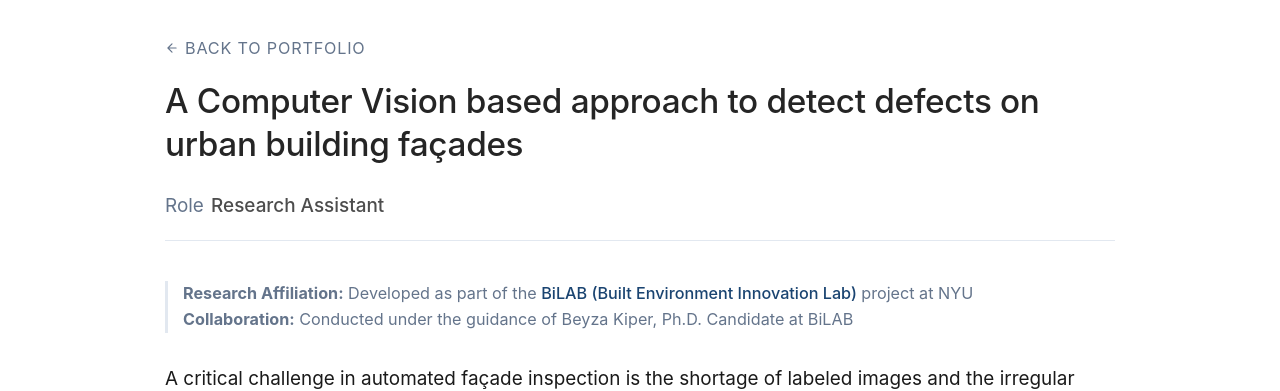
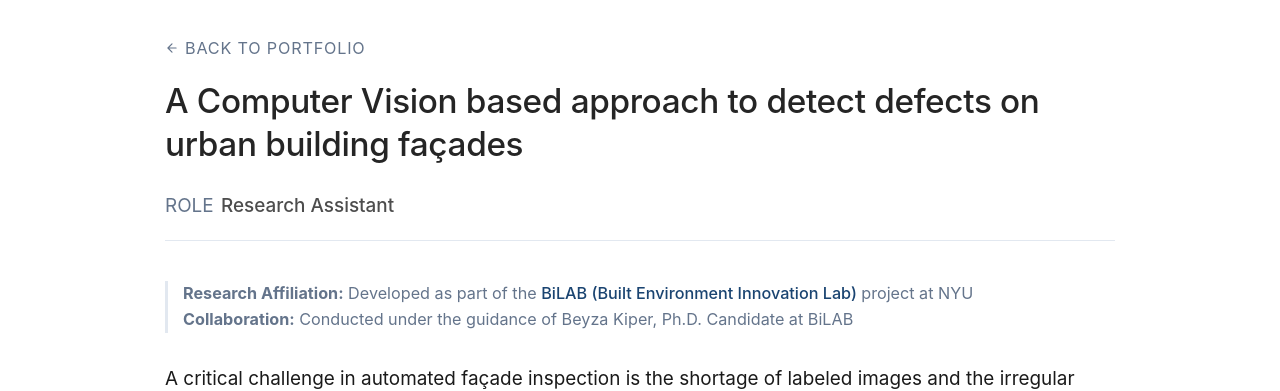
Before and after one commit to Seab0t/Seab0t.github.io, a Jekyll site: the page built from _portfolio/portfolio-facade.md, in a window 1280 px wide. Shown: the top 391 px of the page. Built offline with Jekyll 4.4.1, drawn with Linux system fonts in a browser that asks for light colours; a script bundle is joined from its source files by our own code; library files that are not in the unit come from our copies.

Commit message:
Update portfolio-item.html

```diff
--- a/_layouts/portfolio-item.html
+++ b/_layouts/portfolio-item.html
@@ -201,7 +201,7 @@ layout: default
 <div class="typography-meta-info">
       <div class="meta-left-role">
         {% if page.project_role %}
-          Role  <span class="role-highlight">{{ page.project_role }}</span>
+          ROLE  <span class="role-highlight">{{ page.project_role }}</span>
         {% endif %}
       </div>
 
```
